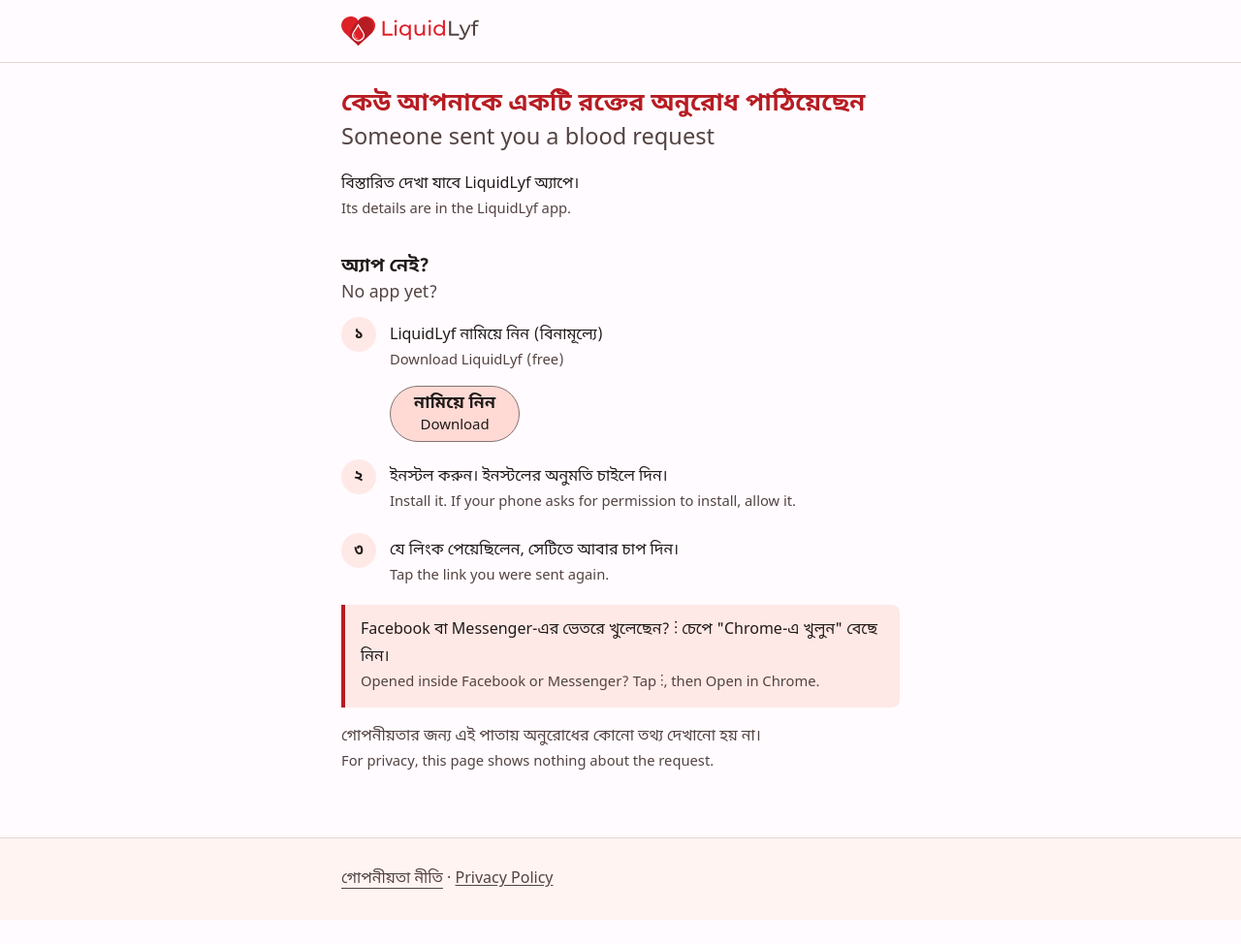
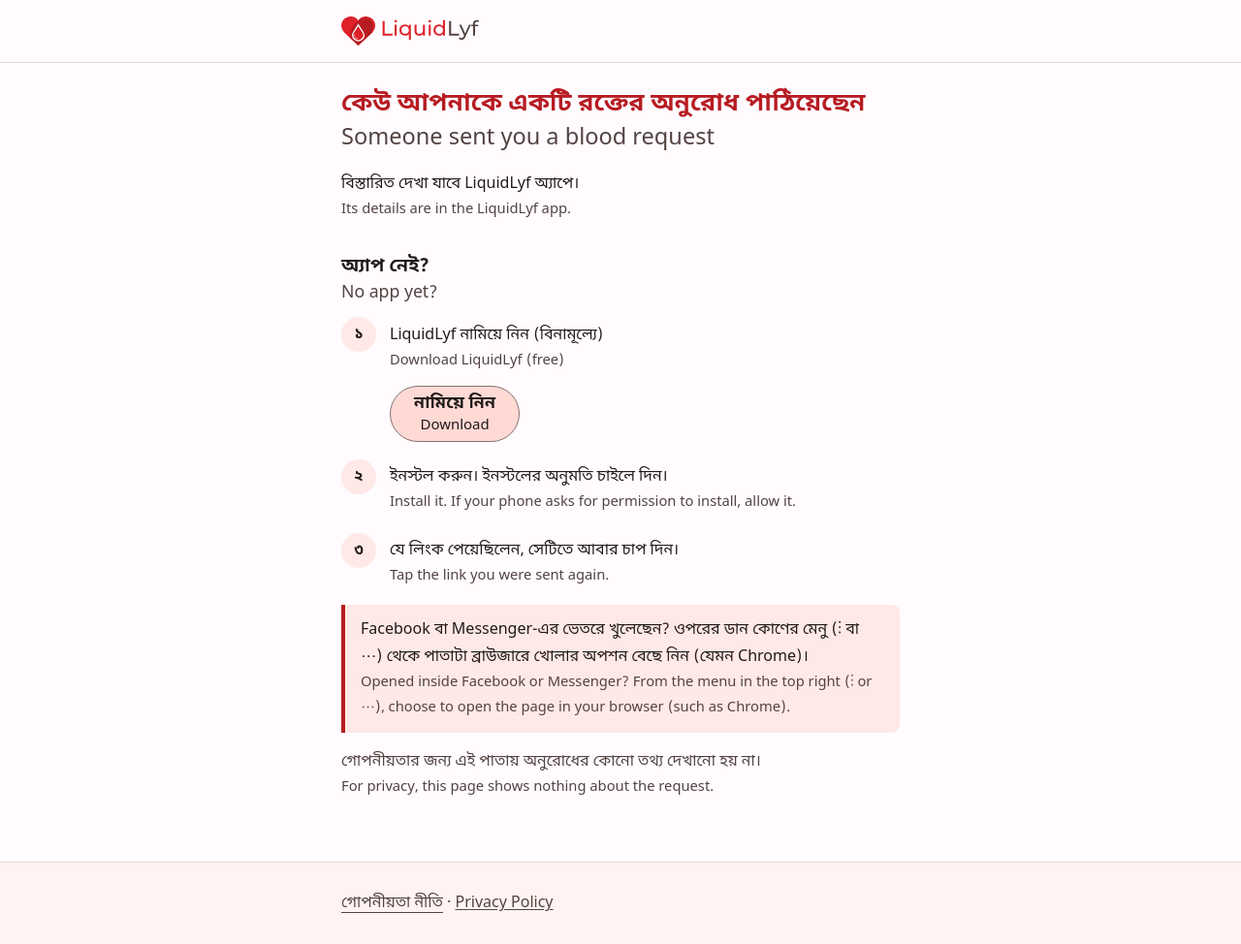
Before and after one commit to liquidlyf/liquidlyf.github.io, a Jekyll site: the page built from r/index.html, in a window 1280 px wide. Shown: the whole page at 97% size. Built offline with Jekyll 4.4.1, drawn with Linux system fonts in a browser that asks for light colours; before the commit the page ends 949 px from its top, so only the background shows below that.

Commit message:
Request-link page: the Facebook/Messenger line names no menu label, browser first with Chrome as an example (C29 a, the maintainer's wording); built from app repo 76d7b48
Signed-off-by: AZMINUR RAHMAN <97751681+azminur2856@users.noreply.github.com>

```diff
--- a/r/index.html
+++ b/r/index.html
@@ -19,7 +19,8 @@ description: "বিস্তারিত দেখা যাবে LiquidLyf
   D's Bangla lines: approved by the maintainer ("D31 BN OK", 20 Nov 2026 16:08). C28 OK (16:19): the
   line under the button (C's, 2 blind rounds), and 2 fixes: step 2 "ইনস্টলের অনুমতি" (not "ফোন অনুমতি",
   which could read as Android's Phone permission) and the last line "গোপনীয়তার জন্য … দেখানো হয় না"
-  (it read like an error).
+  (it read like an error). C29 a (16:47): the Facebook line names no menu label (nobody could check
+  Facebook's), "browser first", Chrome only as an example.
 {% endcomment %}
 <h1>কেউ আপনাকে একটি রক্তের অনুরোধ পাঠিয়েছেন <span lang="en">Someone sent you a blood request</span></h1>
 <p>বিস্তারিত দেখা যাবে LiquidLyf অ্যাপে। <span lang="en">Its details are in the LiquidLyf app.</span></p>
@@ -44,6 +45,6 @@ description: "বিস্তারিত দেখা যাবে LiquidLyf
   </ol>
 </section>
 
-<p class="notice">Facebook বা Messenger-এর ভেতরে খুলেছেন? ⋮ চেপে "Chrome-এ খুলুন" বেছে নিন। <span lang="en">Opened inside Facebook or Messenger? Tap ⋮, then Open in Chrome.</span></p>
+<p class="notice">Facebook বা Messenger-এর ভেতরে খুলেছেন? ওপরের ডান কোণের মেনু (⋮ বা ⋯) থেকে পাতাটা ব্রাউজারে খোলার অপশন বেছে নিন (যেমন Chrome)। <span lang="en">Opened inside Facebook or Messenger? From the menu in the top right (⋮ or ⋯), choose to open the page in your browser (such as Chrome).</span></p>
 
 <p class="req-small">গোপনীয়তার জন্য এই পাতায় অনুরোধের কোনো তথ্য দেখানো হয় না। <span lang="en">For privacy, this page shows nothing about the request.</span></p>
```
